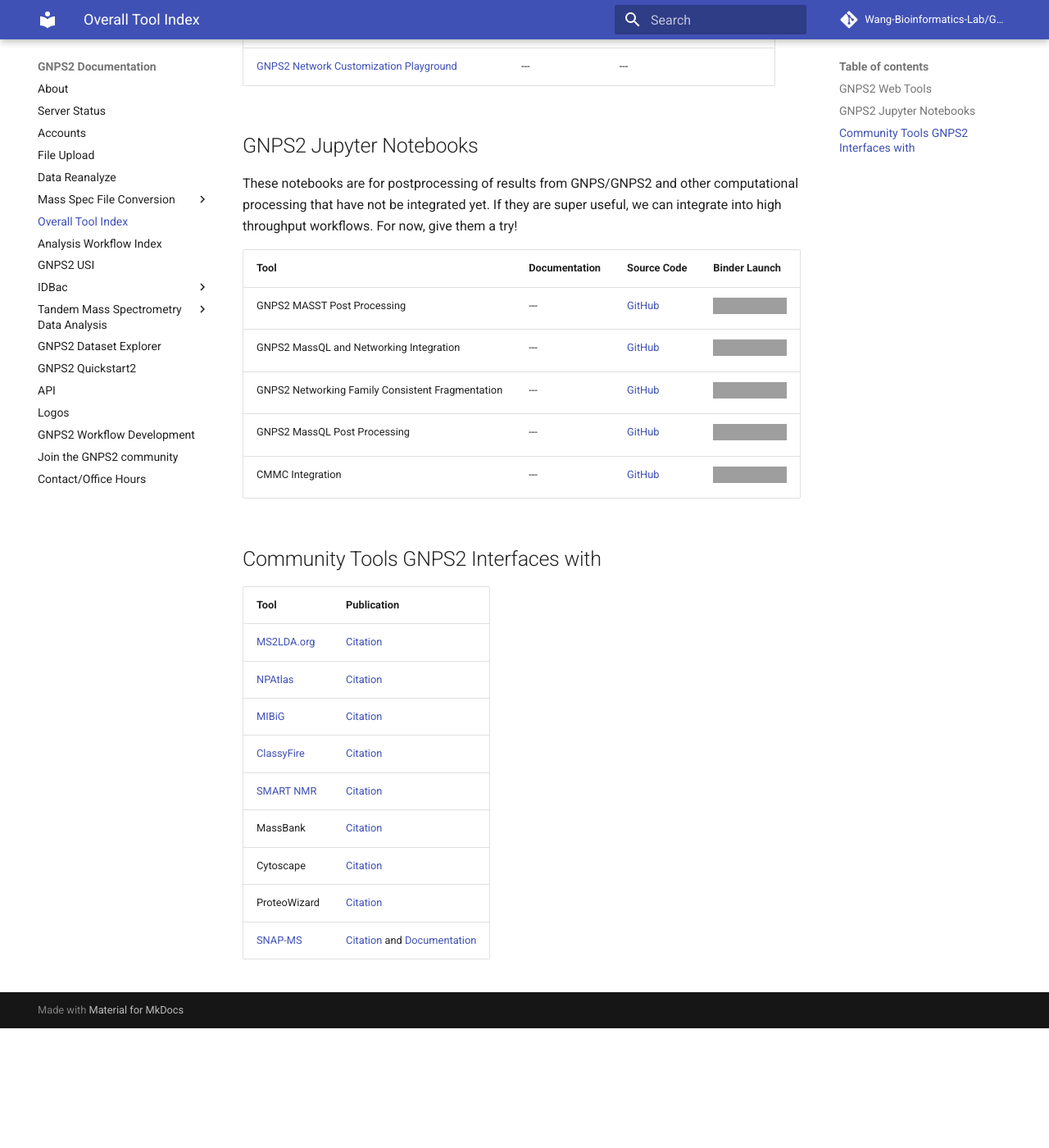
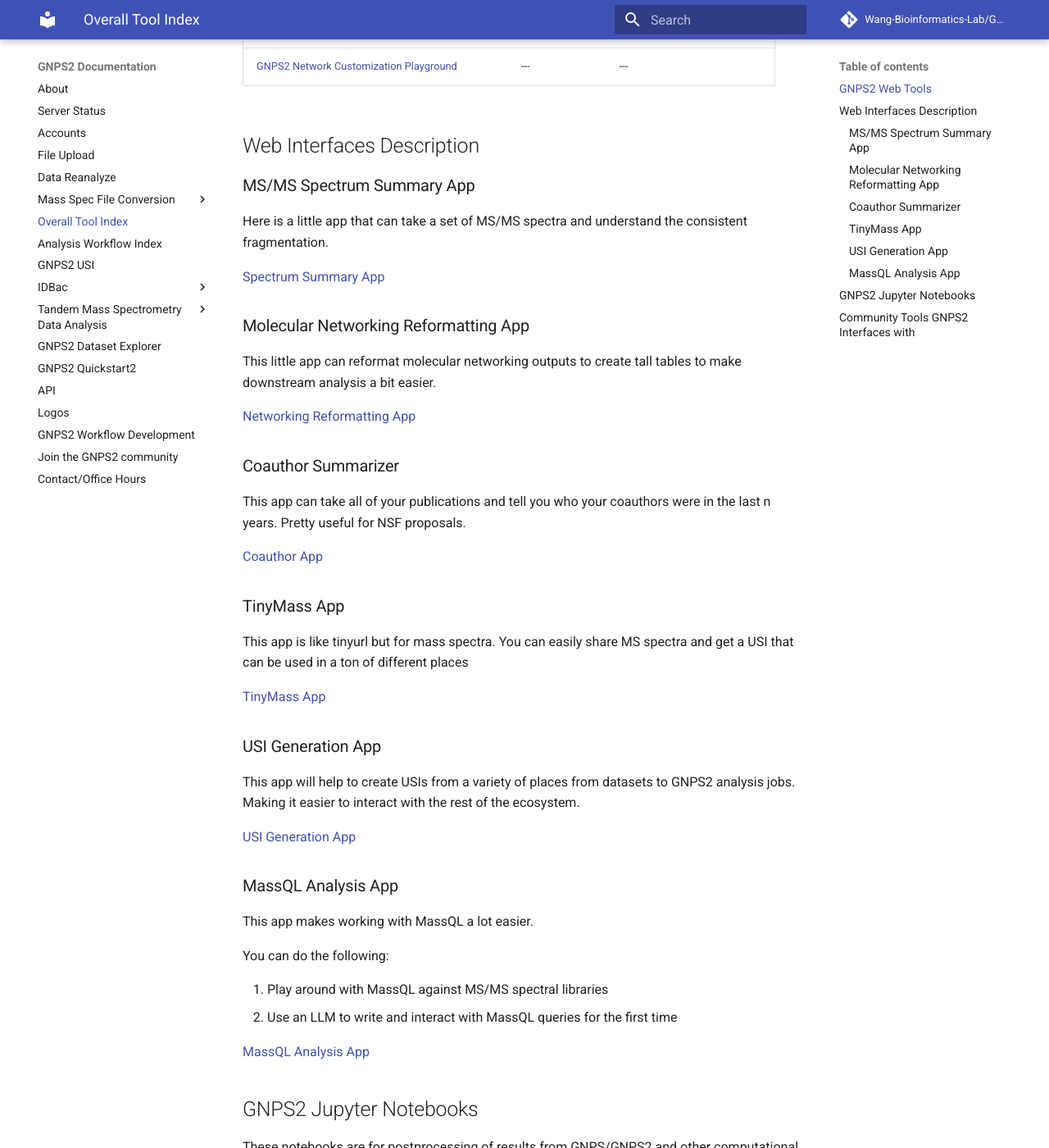
Before and after one commit to Wang-Bioinformatics-Lab/GNPS2_Documentation, an MkDocs documentation site: the page built from docs/toolindex.md, in a window 1280 px wide and 1400 px high, scrolled down 1400 px. Shown: the whole window at 82% size. Built offline with MkDocs 1.6.1 and Material for MkDocs 9.7.7, drawn with Linux system fonts in a browser that asks for light colours; comment, search, counter and statistics services are not loaded; before the commit the page ends 2654 px from its top, so only the background shows below that; grey boxes are pictures that could not be loaded.

Commit message:
Update toolindex.md

```diff
--- a/docs/toolindex.md
+++ b/docs/toolindex.md
@@ -35,8 +35,48 @@
 | [GNPS2 Network Customization Playground](https://networkcustomization.gnps2.org/) | --- | --- |
 
 
+## Web Interfaces Description
 
+### MS/MS Spectrum Summary App
 
+Here is a little app that can take a set of MS/MS spectra and understand the consistent fragmentation.
+
+[Spectrum Summary App](https://spectrasummary.gnps2.org/)
+
+### Molecular Networking Reformatting App
+
+This little app can reformat molecular networking outputs to create tall tables to make downstream analysis a bit easier.
+
+[Networking Reformatting App](https://networkcustomization.gnps2.org/second_page)
+
+### Coauthor Summarizer
+
+This app can take all of your publications and tell you who your coauthors were in the last n years. Pretty useful for NSF proposals.
+
+[Coauthor App](https://coauthor.wanglab.science/)
+
+### TinyMass App
+
+This app is like tinyurl but for mass spectra. You can easily share MS spectra and get a USI that can be used in a ton of different places
+
+[TinyMass App](https://tinymass.gnps2.org/)
+
+### USI Generation App
+
+This app will help to create USIs from a variety of places from datasets to GNPS2 analysis jobs. Making it easier to interact with the rest of the ecosystem.
+
+[USI Generation App](https://usi-playground.gnps2.org/)
+
+### MassQL Analysis App
+
+This app makes working with MassQL a lot easier.
+
+You can do the following:
+
+1. Play around with MassQL against MS/MS spectral libraries
+2. Use an LLM to write and interact with MassQL queries for the first time
+
+[MassQL Analysis App](https://massql-analysis.gnps2.org/)
 
 
 ## GNPS2 Jupyter Notebooks
```
